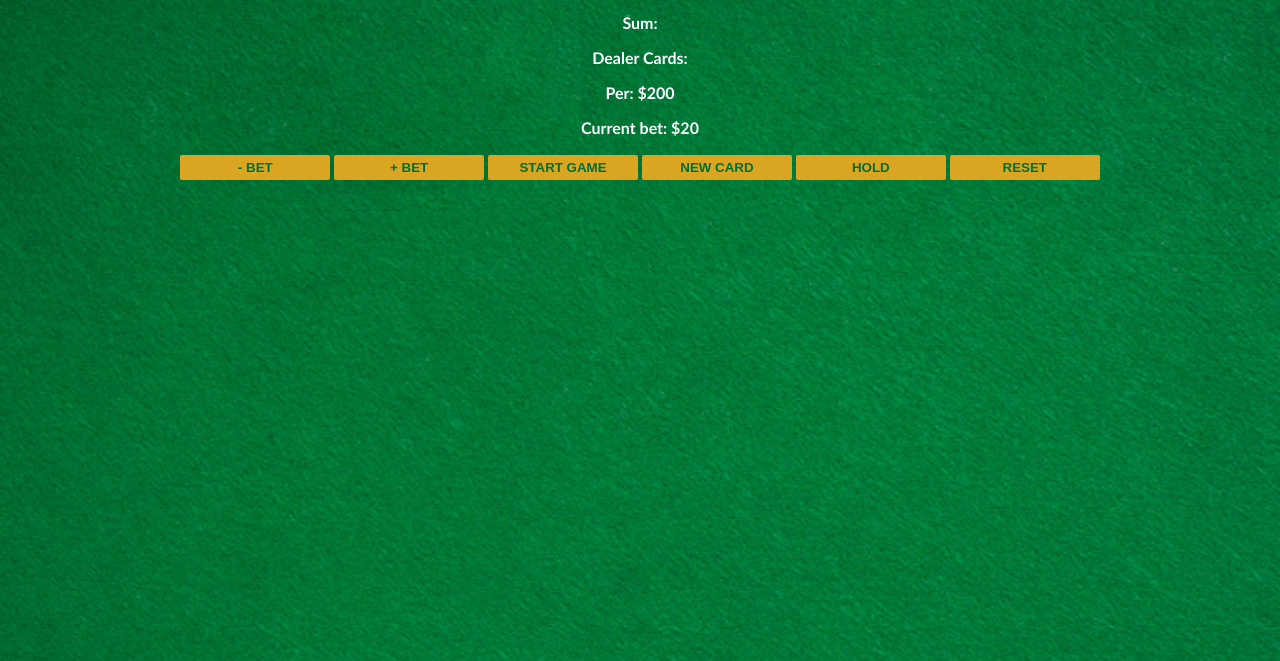
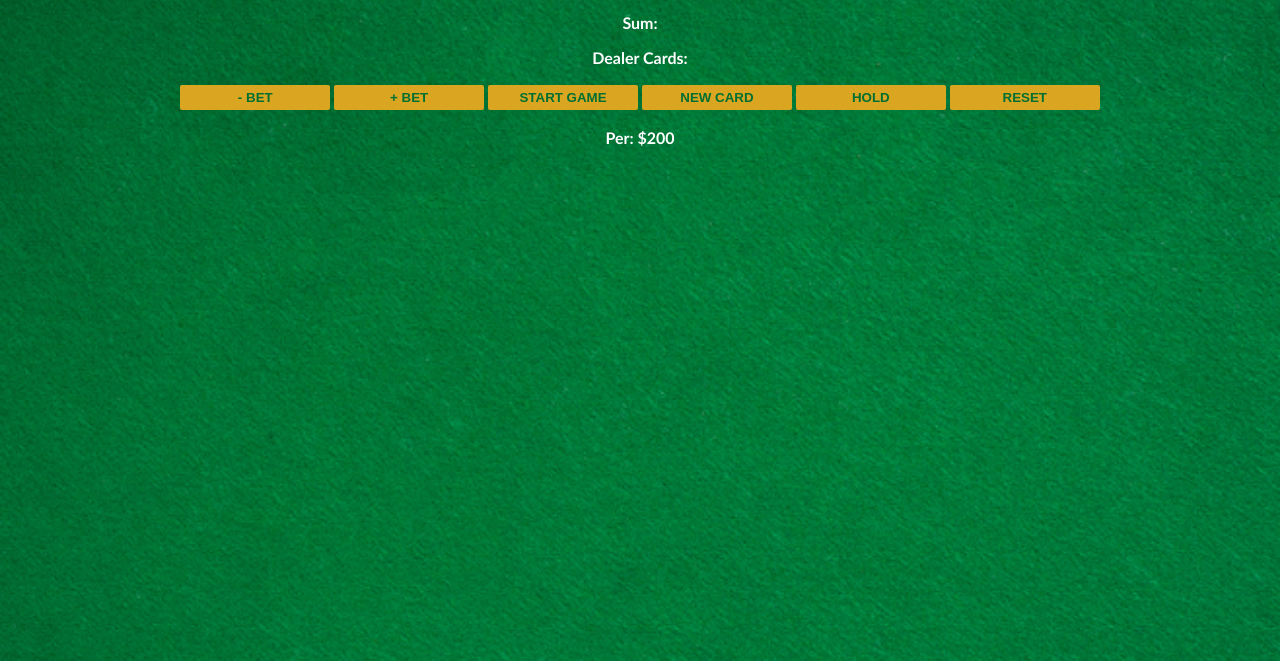
Before and after one commit to vincentmacode/blackjack-game, a website built with Vite: page index.html in a window 1280 px wide. Shown: the part 139-800 px from the top of the page. Built offline with nearby package versions, Linux system fonts and the light colour scheme.

Commit message:
deleted a js line
deleted a line that might have prevented the app from running on Netlify.

```diff
--- a/index.html
+++ b/index.html
@@ -13,14 +13,14 @@
     <p id="cards-el">Cards:</p>
     <p id="sum-el">Sum:</p>
     <p id="dealer-el">Dealer Cards:</p>
-    <p id="player-el"></p>
-    <p id="bet-el"></p>
     <button onclick="decreaseBet()">- BET</button>
     <button onclick="increaseBet()">+ BET</button>
     <button onclick="startGame()">START GAME</button>
     <button onclick="newCard()">NEW CARD</button>
     <button onclick="holdCard()">HOLD</button>
     <button onclick="resetGame()">RESET</button>
+    <p id="player-el"></p>
+    <p id="bet-el"></p>
 </body>
 
 </html>
--- a/index.js
+++ b/index.js
@@ -15,7 +15,6 @@ let cardsEl = document.getElementById("cards-el")
 let playerEl = document.getElementById("player-el")
 let chipEl = document.getElementById("bet-el")
 
-chipEl.textContent = "Current bet: $" + currentBet
 
 playerEl.textContent = player.name + ": $" + player.chips
 
```
